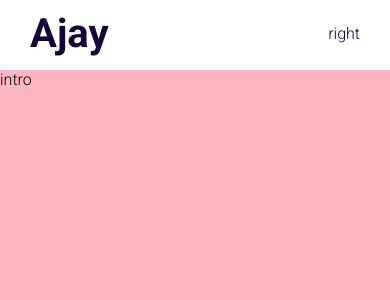
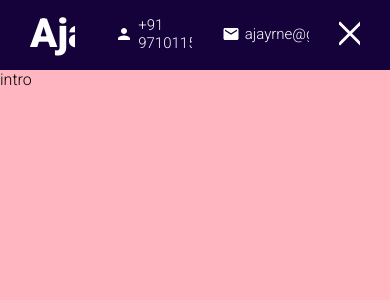
Before and after one commit to itsajay2195/profolio-website, a React (Create React App) app: page / in a window 390 px wide. Shown: the top 300 px of the page. Built offline with nearby package versions, Linux system fonts and the light colour scheme.

Commit message:
designing the hamburger

```diff
--- a/package.json
+++ b/package.json
@@ -4,6 +4,7 @@
   "private": true,
   "dependencies": {
     "@material-ui/core": "^4.12.3",
+    "@material-ui/icons": "^4.11.2",
     "@testing-library/jest-dom": "^5.16.2",
     "@testing-library/react": "^12.1.2",
     "@testing-library/user-event": "^13.5.0",
--- a/public/index.html
+++ b/public/index.html
@@ -9,7 +9,7 @@
       name="description"
       content="Web site created using create-react-app"
     />
-    <link href="https://fonts.googleapis.com/css2?family=Roboto:ital,wght@0,100;0,300;0,700;0,900;1,400&display=swap" rel="stylesheet">
+    <link href="https://fonts.googleapis.com/css2?family=Roboto:ital,wght@0,100;0,300;400,0,500,700;0,900;1,400&display=swap" rel="stylesheet">
     <title>Ajay's Protfolio Website </title>
     <style>
       *{
--- a/src/components/topbar/Topbar.jsx
+++ b/src/components/topbar/Topbar.jsx
@@ -1,16 +1,30 @@
 import './topbar.scss'
+import { Mail, Person } from "@material-ui/icons"
 
 export default function Topbar() {
   return (
-    <div className='topbar'>
+    <div className='topbar active'>
       <div className='wrapper'>
         <div className="left">
           <a href="#intro" className="logo">Ajay</a>
-          <div className="itemContainer"></div>
+          <div className="itemContainer">
+            <Person className='icon'/>
+              <span> +91 9710115165</span>
+          </div>
+
+          <div className="itemContainer">
+            <Mail className='icon'/>
+            <span> ajayrne@gmail.com</span>
+          </div>
+
         </div>
 
         <div className="right">
-            right
+          <div className="hamburger">
+            <span className='line1'></span>
+            <span className='line2'></span>
+            <span className='line3'></span>
+          </div>
 
 
         </div>
--- a/src/components/topbar/topbar.scss
+++ b/src/components/topbar/topbar.scss
@@ -16,13 +16,72 @@
             justify-content: space-between;
 
             .left{
+                display: flex;
+                align-items: center;
                 .logo{
                     font-size: 40px;
                     font-weight: 700;
                     text-decoration: none;
                     color: inherit;
+                    margin-right: 40px;
+
+                }
+                .itemContainer{
+                    display: flex;
+                    align-items: center;
+                    margin-right: 30px;
+                }
+                .icon{
+                    font-size:18px;
+                    margin-right:5px
+                }
+                span{
+                    font-size:15px;
+                    font-weight: 500;
+
                 }
 
             }
+            .right{
+                .hamburger{
+                    width:32px;
+                    height:25px;
+                    display: flex;
+                    flex-direction: column;
+                    justify-content: space-between;
+                    cursor: pointer;
+                }
+                span{
+                    width: 100%;
+                    height:3px;
+                    background-color: $mainColor;
+                    transform-origin: left;
+                    transition: all 2s ease;
+                }
+            }
+        }
+
+        &.active{
+            background-color: $mainColor;
+            color: white;
+
+            .hamburger{
+                span{
+                    &:first-child{
+                        background-color: white;
+                        transform: rotate(45deg);
+
+                    }
+                    &:nth-child(2){
+                        opacity:0
+                    }
+                    &:last-child{
+                        background-color: white;
+                        transform: rotate(-45deg);
+
+
+                    }
+                }
+            }
         }
 }
```
Also changed, not shown: 1 other file (tests, documents, lock files or other folders).
